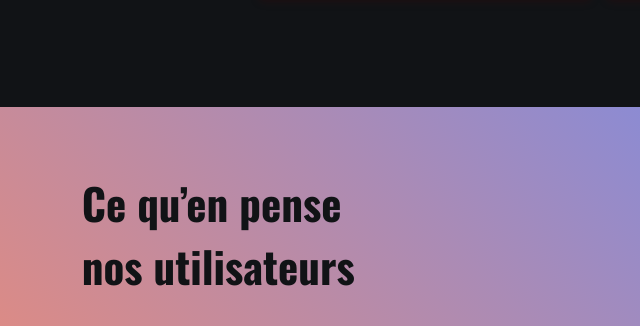
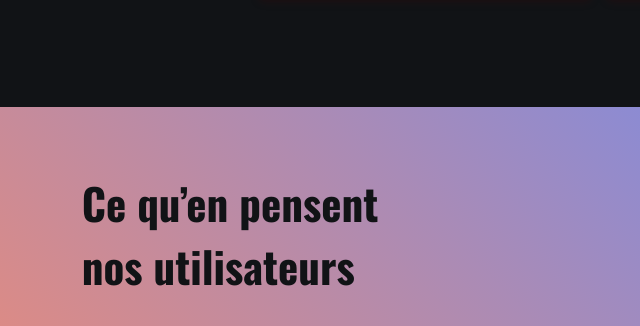
Before and after one commit to JarneDS/TFE_Site-Pres_Aout, a website built with Vite: page src/index.html in a window 1280 px wide. Shown: the part 2300-2626 px from the top of the page, 134-774 px from the left. Built offline with nearby package versions, Linux system fonts and the light colour scheme.

Commit message:
correction orthographe

```diff
--- a/src/index.html
+++ b/src/index.html
@@ -81,7 +81,7 @@
         </div>
     </section>
     <section class="retoursUtilisateurs">
-        <h2 class="col--left row--title">Ce qu’en pense nos&nbsp;utilisateurs</h2>
+        <h2 class="col--left row--title">Ce qu’en pensent nos&nbsp;utilisateurs</h2>
         <div class="commentaires__container--slider commentaires--grid row--top">
             <div class="commentaire__card--slider">
                 <div class="commentaire__card">
```
